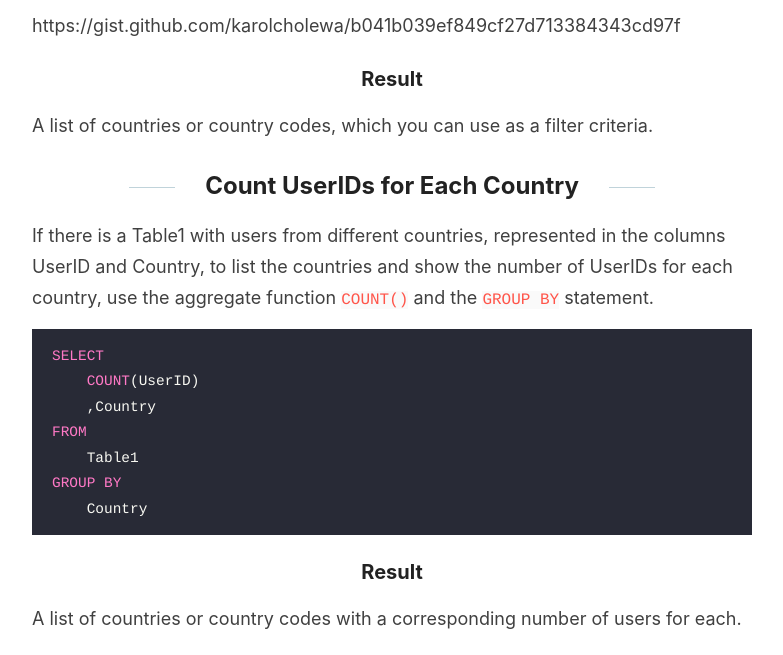
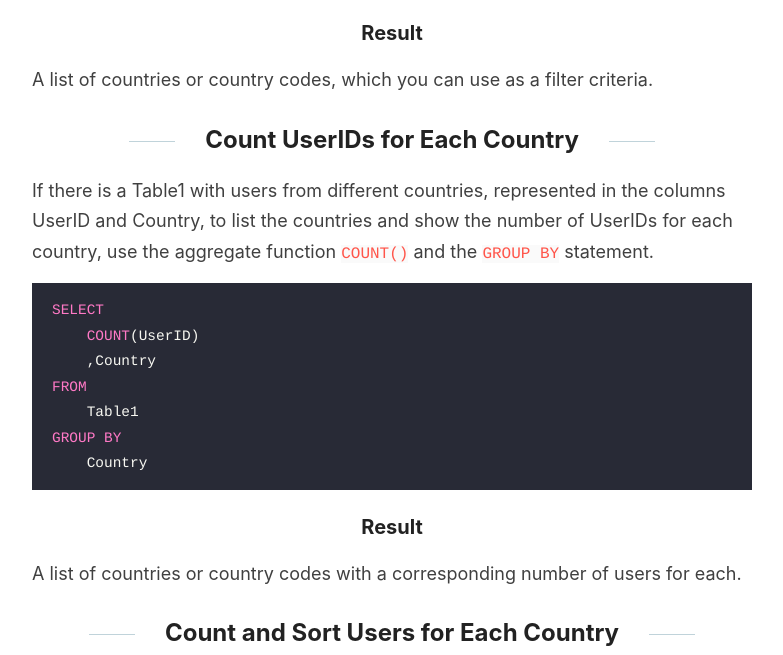
Before and after one commit to karolcholewa/blog, a Jekyll site: the page built from _posts/2020-10-19-counting-grouping-sorting.md, in a window 1280 px wide and 900 px high, scrolled down 794 px, cut to the strip 245-900 px from the top of the window. Shown: the whole strip, without its empty margins (248-1031 px from the left). Built offline with Jekyll 4.4.1, drawn with Linux system fonts in a browser that asks for light colours; part of the change alters nothing that is shown.

Commit message:
added gist

```diff
--- a/_posts/2020-10-19-counting-grouping-sorting.md
+++ b/_posts/2020-10-19-counting-grouping-sorting.md
@@ -26,8 +26,6 @@ FROM
 
 <script src="https://gist.github.com/karolcholewa/b041b039ef849cf27d713384343cd97f.js"></script>
 
-
-https://gist.github.com/karolcholewa/b041b039ef849cf27d713384343cd97f
 
 
 ### Result
```
